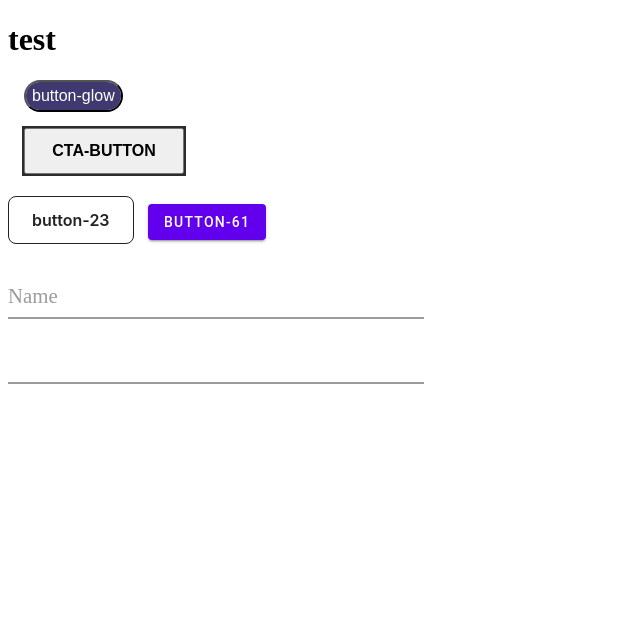
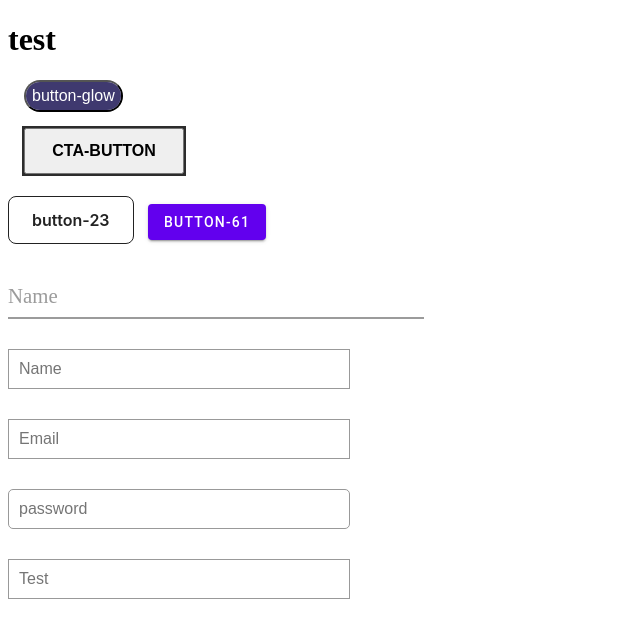
Before and after one commit to WildCodeSchool-CDA-LYON-02-2024/React-Form, a React (Vite) app: page / in a window 1280 px wide. Shown: the top 638 px of the page, without its empty margins (0-640 px from the left). Built offline with nearby package versions, Linux system fonts and the light colour scheme.

Commit message:
adding input styling classes like normal and normal-round

```diff
--- a/src/App.jsx
+++ b/src/App.jsx
@@ -20,7 +20,14 @@ function App() {
       <Input className="input-Text" placeholder="Name">
         <label htmlFor="Name"> Name</label>
       </Input>
-      <Input className="input-Text" placeholder="Name"></Input>
+      <Input className="normal" placeholder="Name"></Input>
+      <Input className="normal" placeholder="Email" type="email"></Input>
+      <Input
+        className="normal-round"
+        placeholder="password"
+        type="password"
+      ></Input>
+      <Input placeholder="Test"></Input>
     </>
   );
 }
--- a/src/components/Input/Input.css
+++ b/src/components/Input/Input.css
@@ -60,3 +60,34 @@
     box-shadow: none;
   }
 }
+
+/********************* Normal*************************** */
+
+.normal {
+  width: 20em;
+  border: none;
+  border: 1px solid #999;
+  outline: none;
+  font-size: 16px;
+  padding: 10px;
+  transition: border-bottom-color 0.3s;
+  margin-top: 5px;
+}
+.normal:focus {
+  border-color: #007bff;
+}
+
+.normal-round {
+  width: 20em;
+  border: none;
+  border: 1px solid #999;
+  outline: none;
+  font-size: 16px;
+  padding: 10px;
+  transition: border-bottom-color 0.3s;
+  margin-top: 5px;
+  border-radius: 5px;
+}
+.normal-round:focus {
+  border-color: #007bff;
+}
--- a/src/components/Input/Input.jsx
+++ b/src/components/Input/Input.jsx
@@ -4,7 +4,7 @@ import "./Input.css";
 function Input({ children, ...restProps }) {
   return (
     <div className="form__group field">
-      <input {...restProps} />
+      <input className="normal" {...restProps} />
       <label className="form__label">{children}</label>
     </div>
   );
```
